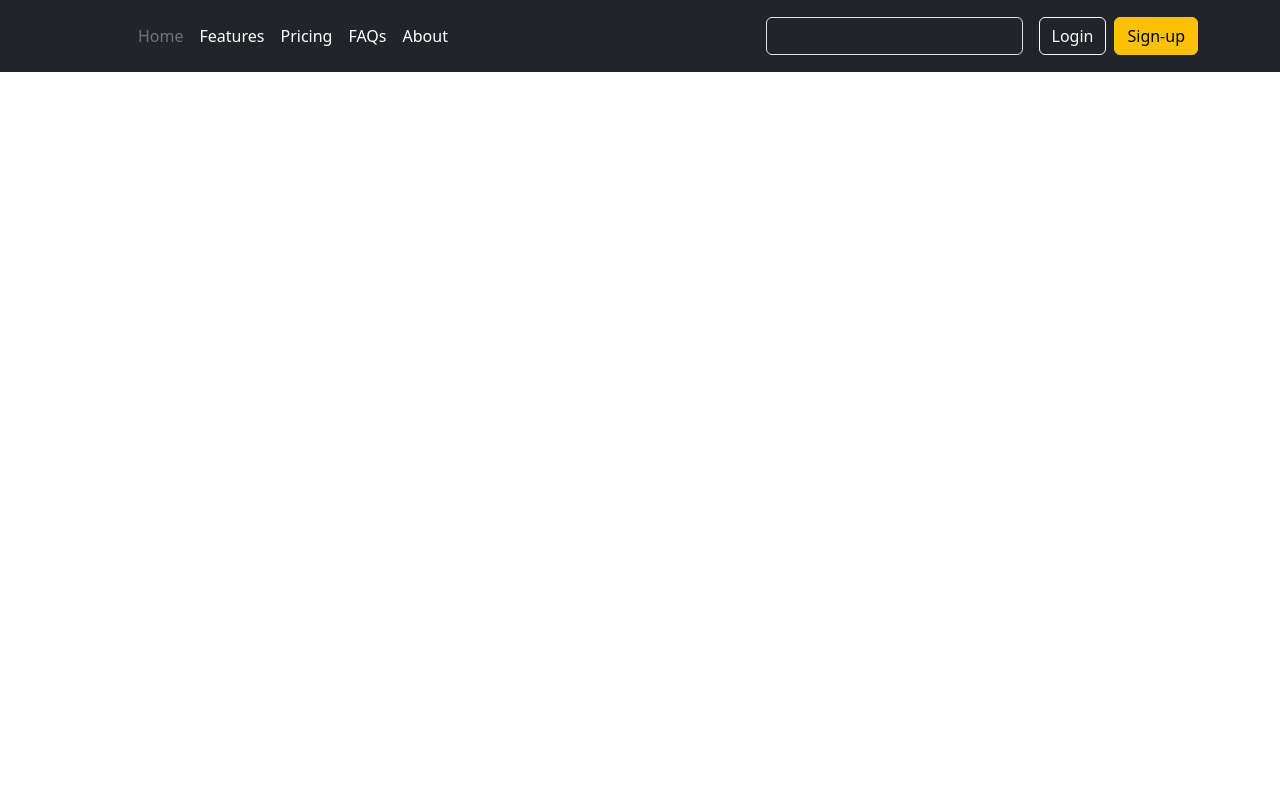
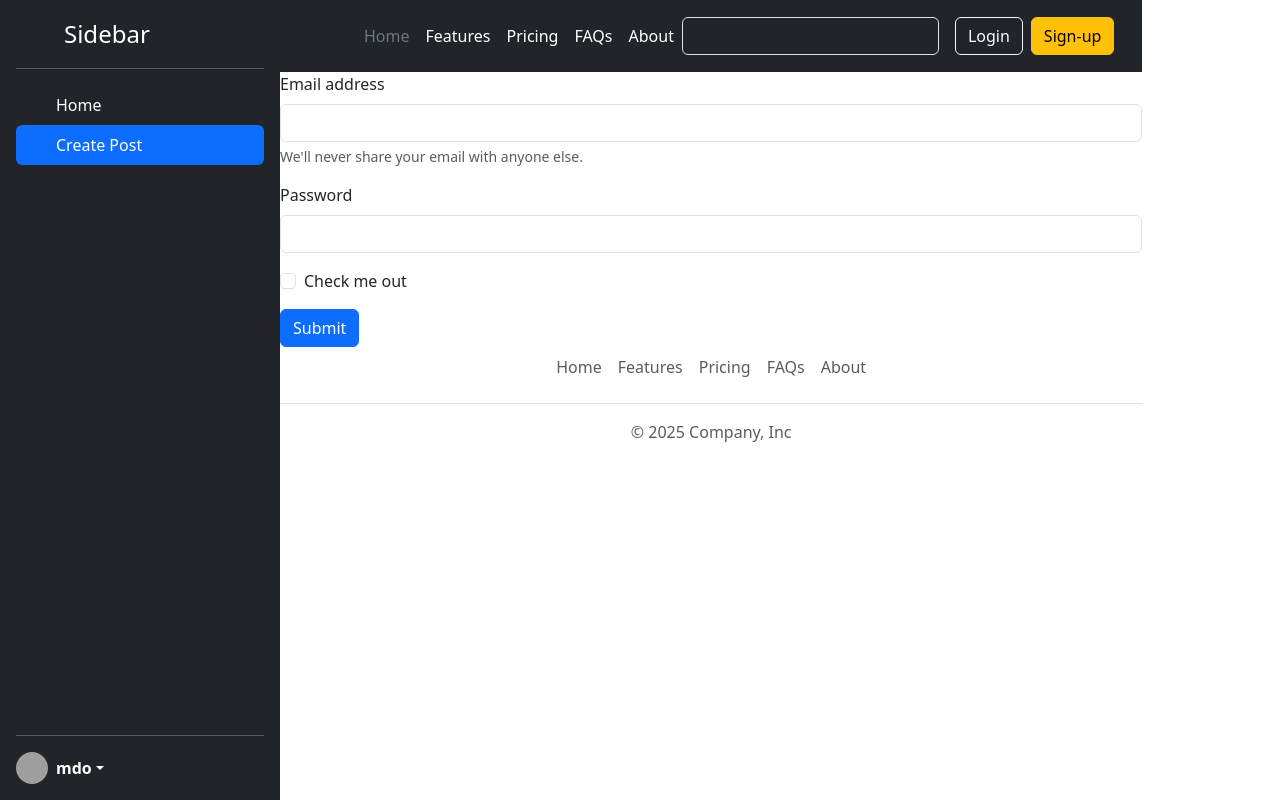
Before and after one commit to shubhampathare25/Social-Media-Interface, a React (Vite) app: page / in a window 1280 px wide. Built offline with nearby package versions, Linux system fonts and the light colour scheme; grey boxes are pictures that could not be loaded.

Commit message:
Add Home & Create Post

```diff
--- a/src/App.css
+++ b/src/App.css
@@ -0,0 +1,11 @@
+.app-container {
+  display: flex;
+}
+
+.container {
+  width: 100%;
+}
+
+.sidebar {
+  min-height: 800px;
+}
--- a/src/App.jsx
+++ b/src/App.jsx
@@ -1,12 +1,32 @@
 import "./App.css";
 import "bootstrap/dist/css/bootstrap.min.css";
 import Header from "./components/Header";
+import Footer from "./components/Footer";
+import Sidebar from "./components/Sidebar";
+import CreatePost from "./components/CreatePost";
+import Post from "./components/Post";
+import PostList from "./components/PostList";
+import { useState } from "react";
 
 function App() {
+  const [selectedTab, setSelectedTab] = useState("Create Post");
+
   return (
-    <>
-      <Header></Header>
-    </>
+    <div className="app-container">
+      <Sidebar
+        selectedTab={selectedTab}
+        setSelectedTab={setSelectedTab}
+      ></Sidebar>
+      <div className="content">
+        <Header></Header>
+        {selectedTab === "Home" ? (
+          <PostList></PostList>
+        ) : (
+          <CreatePost></CreatePost>
+        )}
+        <Footer></Footer>
+      </div>
+    </div>
   );
 }
 
--- /dev/null
+++ b/src/components/CreatePost.jsx
@@ -0,0 +1,45 @@
+const CreatePost = () => {
+  return (
+    <form>
+      <div className="mb-3">
+        <label htmlFor="exampleInputEmail1" className="form-label">
+          Email address
+        </label>
+        <input
+          type="email"
+          className="form-control"
+          id="exampleInputEmail1"
+          aria-describedby="emailHelp"
+        />
+        <div id="emailHelp" className="form-text">
+          We'll never share your email with anyone else.
+        </div>
+      </div>
+      <div className="mb-3">
+        <label htmlFor="exampleInputPassword1" className="form-label">
+          Password
+        </label>
+        <input
+          type="password"
+          className="form-control"
+          id="exampleInputPassword1"
+        />
+      </div>
+      <div className="mb-3 form-check">
+        <input
+          type="checkbox"
+          className="form-check-input"
+          id="exampleCheck1"
+        />
+        <label className="form-check-label" htmlFor="exampleCheck1">
+          Check me out
+        </label>
+      </div>
+      <button type="submit" className="btn btn-primary">
+        Submit
+      </button>
+    </form>
+  );
+};
+
+export default CreatePost;
--- /dev/null
+++ b/src/components/Footer.jsx
@@ -0,0 +1,37 @@
+function Footer() {
+  return (
+    <>
+      <ul className="nav justify-content-center border-bottom pb-3 mb-3">
+        {" "}
+        <li className="nav-item">
+          <a href="#" className="nav-link px-2 text-body-secondary">
+            Home
+          </a>
+        </li>{" "}
+        <li className="nav-item">
+          <a href="#" className="nav-link px-2 text-body-secondary">
+            Features
+          </a>
+        </li>{" "}
+        <li className="nav-item">
+          <a href="#" className="nav-link px-2 text-body-secondary">
+            Pricing
+          </a>
+        </li>{" "}
+        <li className="nav-item">
+          <a href="#" className="nav-link px-2 text-body-secondary">
+            FAQs
+          </a>
+        </li>{" "}
+        <li className="nav-item">
+          <a href="#" className="nav-link px-2 text-body-secondary">
+            About
+          </a>
+        </li>{" "}
+      </ul>{" "}
+      <p className="text-center text-body-secondary">© 2025 Company, Inc</p>
+    </>
+  );
+}
+
+export default Footer;
--- a/src/components/Header.jsx
+++ b/src/components/Header.jsx
@@ -14,7 +14,7 @@
               role="img"
               aria-label="Bootstrap"
             >
-              <use xlink:href="#bootstrap"></use>
+              <use xlinkHref="#bootstrap"></use>
             </svg>
           </a>
           <ul className="nav col-12 col-lg-auto me-lg-auto mb-2 justify-content-center mb-md-0">
@@ -44,7 +44,10 @@
               </a>
             </li>
           </ul>
-          <form className="col-12 col-lg-auto mb-3 mb-lg-0 me-lg-3" role="search">
+          <form
+            className="col-12 col-lg-auto mb-3 mb-lg-0 me-lg-3"
+            role="search"
+          >
             <input
               type="search"
               className="form-control form-control-dark text-bg-dark"
--- /dev/null
+++ b/src/components/Post.jsx
@@ -0,0 +1,18 @@
+const Post = () => {
+  return (
+    <div class="card" style={{ width: "18rem" }}>
+      <div class="card-body">
+        <h5 class="card-title">Card title</h5>
+        <p class="card-text">
+          Some quick example text to build on the card title and make up the
+          bulk of the card’s content.
+        </p>
+        <a href="#" class="btn btn-primary">
+          Go somewhere
+        </a>
+      </div>
+    </div>
+  );
+};
+
+export default Post;
--- /dev/null
+++ b/src/components/PostList.jsx
@@ -0,0 +1,13 @@
+import Post from "./Post";
+
+const PostList = () => {
+  return (
+    <>
+      <Post></Post>
+      <Post></Post>
+      <Post></Post>
+    </>
+  );
+};
+
+export default PostList;
--- /dev/null
+++ b/src/components/Sidebar.jsx
@@ -0,0 +1,121 @@
+const Sidebar = ({ selectedTab, setSelectedTab }) => {
+  return (
+    <>
+      <div
+        className="d-flex flex-column flex-shrink-0 p-3 text-bg-dark sidebar"
+        style={{ width: "280px" }}
+      >
+        <a
+          href="/"
+          className="d-flex align-items-center mb-3 mb-md-0 me-md-auto text-white text-decoration-none"
+        >
+          <svg
+            className="bi pe-none me-2"
+            width="40"
+            height="32"
+            aria-hidden="true"
+          >
+            <use xlinkHref="#bootstrap"></use>
+          </svg>
+          <span className="fs-4">Sidebar</span>
+        </a>
+        <hr />
+        <ul className="nav nav-pills flex-column mb-auto">
+          <li
+            className="nav-item"
+            onClick={() => {
+              console.log("clicked");
+              setSelectedTab("Home");
+            }}
+          >
+            <a
+              href="#"
+              className={`nav-link text-white ${
+                selectedTab === "Home" && "active"
+              }`}
+              aria-current="page"
+            >
+              <svg
+                className="bi pe-none me-2"
+                width="16"
+                height="16"
+                aria-hidden="true"
+              >
+                <use xlinkHref="#home"></use>
+              </svg>
+              Home
+            </a>
+          </li>
+          <li
+            onClick={() => {
+              console.log("clicked");
+              setSelectedTab("Create Post");
+            }}
+          >
+            <a
+              href="#"
+              className={`nav-link text-white ${
+                selectedTab === "Create Post" && "active"
+              }`}
+            >
+              <svg
+                className="bi pe-none me-2"
+                width="16"
+                height="16"
+                aria-hidden="true"
+              >
+                <use xlinkHref="#speedometer2"></use>
+              </svg>
+              Create Post
+            </a>
+          </li>
+        </ul>
+        <hr />
+        <div className="dropdown">
+          <a
+            href="#"
+            className="d-flex align-items-center text-white text-decoration-none dropdown-toggle"
+            data-bs-toggle="dropdown"
+            aria-expanded="false"
+          >
+            <img
+              src="https://github.com/mdo.png"
+              alt=""
+              width="32"
+              height="32"
+              className="rounded-circle me-2"
+            />
+            <strong>mdo</strong>
+          </a>
+          <ul className="dropdown-menu dropdown-menu-dark text-small shadow">
+            <li>
+              <a className="dropdown-item" href="#">
+                New project...
+              </a>
+            </li>
+            <li>
+              <a className="dropdown-item" href="#">
+                Settings
+              </a>
+            </li>
+            <li>
+              <a className="dropdown-item" href="#">
+                Profile
+              </a>
+            </li>
+            <li>
+              <hr className="dropdown-divider" />
+            </li>
+            <li>
+              <a className="dropdown-item" href="#">
+                Sign out
+              </a>
+            </li>
+          </ul>
+        </div>
+      </div>
+    </>
+  );
+};
+
+export default Sidebar;
```
